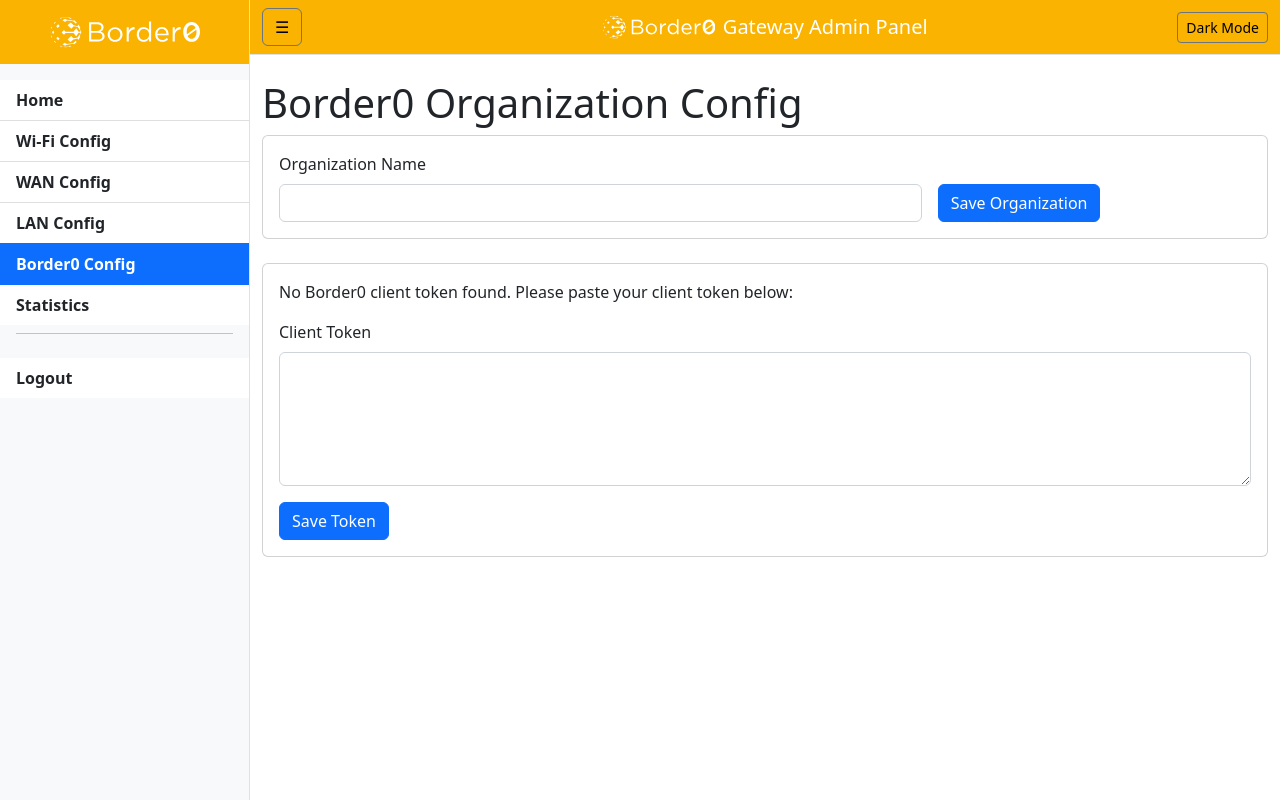
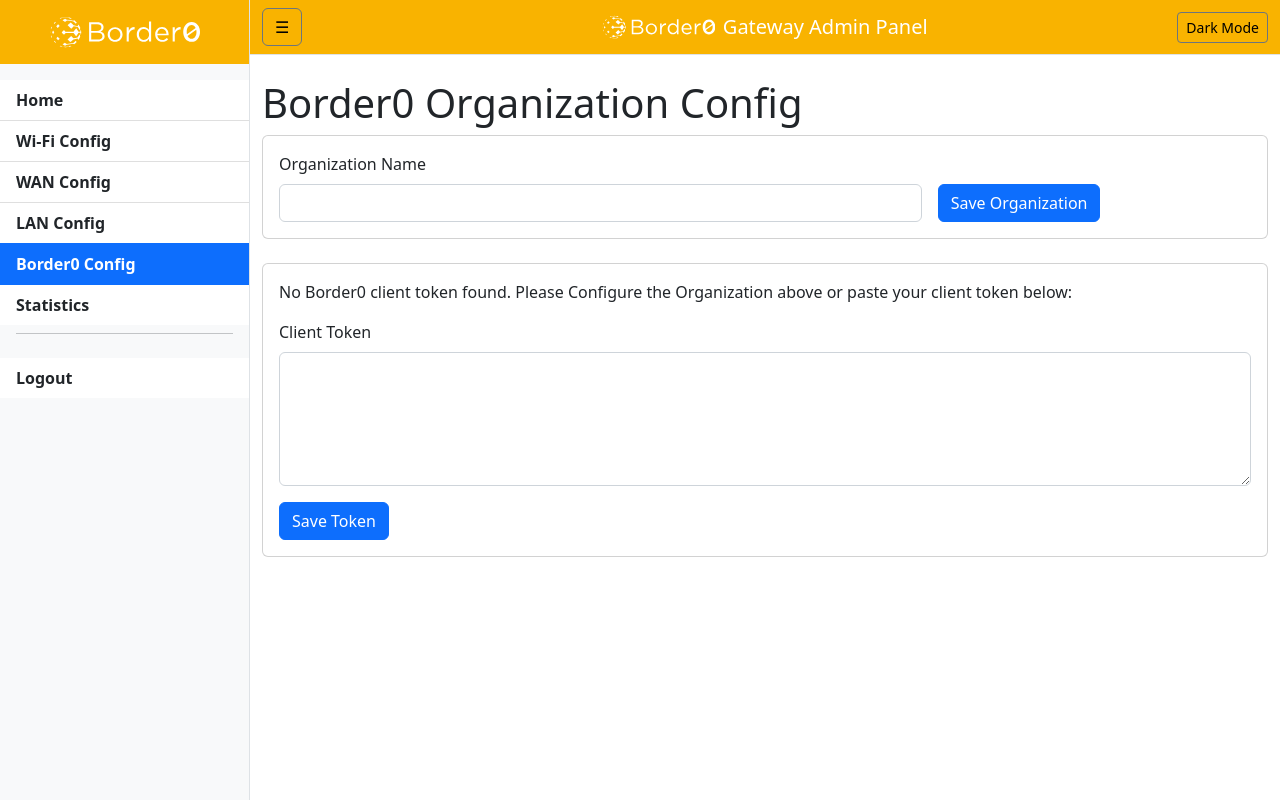
Before and after one commit to borderzero/border0-router, a Flask app: page /vpn/ in a window 1280 px wide. Run offline with Flask 2, Linux system fonts and the light colour scheme; the visitor is signed in with stand-in values (Sample User, id 1); some libraries are stand-ins or nearby versions.

Commit message:
ME-4582,ME-4587: Border0 WiFi router for Raspberry Pi - MVP - RC1

```diff
--- a/webui/templates/vpn/index.html
+++ b/webui/templates/vpn/index.html
@@ -48,7 +48,7 @@
 {% if not token_exists %}
   <div class="card mb-4">
     <div class="card-body">
-      <p>No Border0 client token found. Please paste your client token below:</p>
+      <p>No Border0 client token found. Please Configure the Organization above or paste your client token below:</p>
       <form method="post">
         <div class="mb-3">
           <label for="token" class="form-label">Client Token</label>
```
Also changed, not shown: 2 other files.
